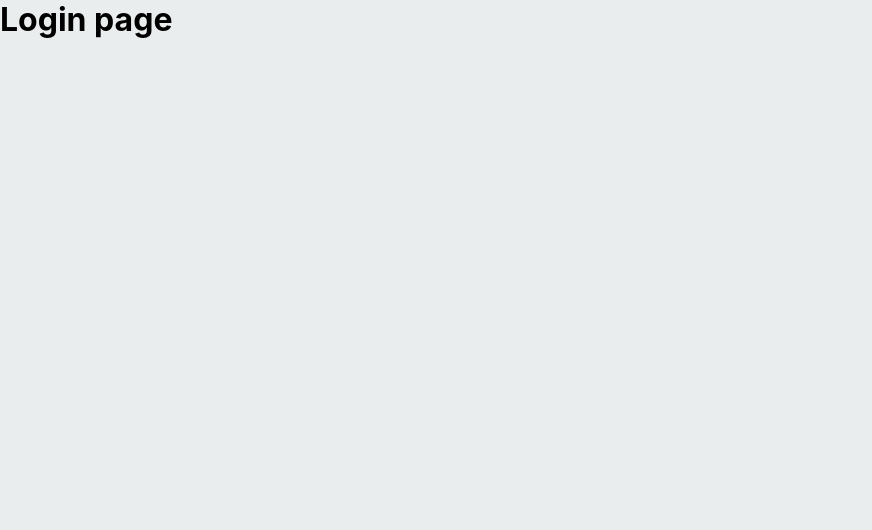
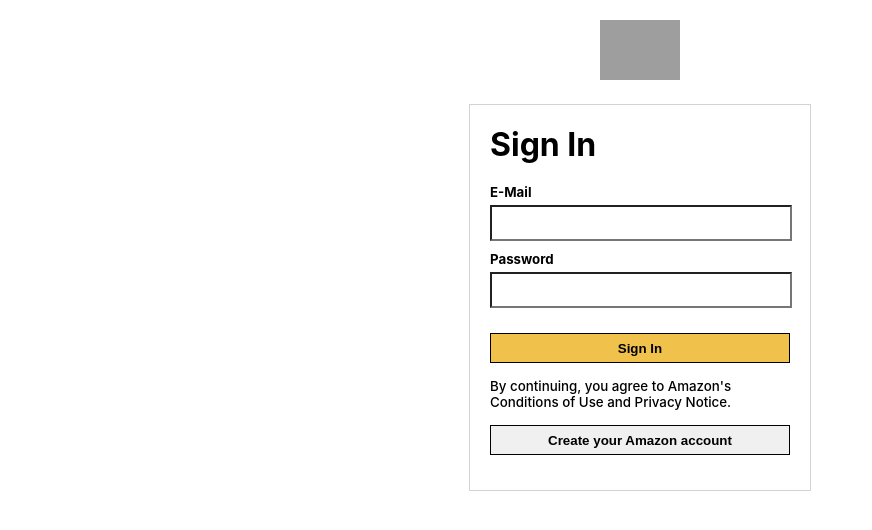
Before and after one commit to mempk/amazon_clone, a React (Create React App) app: page /login in a window 1280 px wide. Shown: the top 530 px of the page, without its empty margins (0-872 px from the left). Built offline with nearby package versions, Linux system fonts and the light colour scheme; no server answers; grey boxes are pictures that could not be loaded.

Commit message:
add a login feature

```diff
--- a/package.json
+++ b/package.json
@@ -8,6 +8,7 @@
     "@testing-library/jest-dom": "^5.14.1",
     "@testing-library/react": "^11.2.7",
     "@testing-library/user-event": "^12.8.3",
+    "firebase": "^8.7.1",
     "react": "^17.0.2",
     "react-dom": "^17.0.2",
     "react-router-dom": "^5.2.0",
--- a/src/App.js
+++ b/src/App.js
@@ -1,19 +1,50 @@
-import React from "react";
+import React,{useEffect} from "react";
 import "./App.css";
 import { BrowserRouter as Router, Switch, Route } from "react-router-dom";
 import Header from "./Header";
 import Home from "./Home";
+import Checkout from "./Checkout";
+import Login from './Login';
+import {auth} from './firebase';
+import { useStateValue } from "./context-api/StateProvider";
 
 function App() {
+
+  const [dispatch] = useStateValue();
+
+
+  useEffect(() => {
+
+    const unsubscribe = auth.onAuthStateChanged((authUser) =>{
+         if(authUser){
+          dispatch({
+            type:"SET_USER",
+            user:authUser
+          })
+         }
+         else{
+           dispatch({
+             type:"SET_USER",
+             user:null
+           })
+         }
+       })
+       return() =>{
+         unsubscribe();
+       }
+  }, [])
+
+
   return (
     <Router>
       <div className="app">
         <Switch>
-          <Route path="/checkout/:randomid">
-            <h1>Checkout Page</h1>
+          <Route path="/checkout">
+          <Header />
+          <Checkout />
           </Route>
           <Route path="/login">
-            <h1>Login page</h1>
+           <Login />
           </Route>
           <Route path="/">
             <Header />
--- a/src/Header.js
+++ b/src/Header.js
@@ -3,9 +3,19 @@ import "./Header.css";
 import { Link } from "react-router-dom";
 import SearchIcon from "@material-ui/icons/Search";
 import ShoppingBasketIcon from "@material-ui/icons/ShoppingBasket";
+import { useStateValue } from "./context-api/StateProvider";
+import { auth } from "./firebase";
 
 function Header() {
-  return (
+
+
+  const[{basket, user}] = useStateValue();
+
+  const login = () =>{
+    auth.signOut();
+
+  }
+   return (
     <nav className="header">
       <Link to="/">
         <img
@@ -18,10 +28,10 @@ function Header() {
         <SearchIcon className="header_searchIcon" />
       </div>
       <div className="header_nav">
-        <Link className="header_link">
-          <div className="header_option">
-            <span className="header_optionLine1">Hello Madhav</span>
-            <span className="header_optionLine2">Sign In</span>
+        <Link to ={!user && "/login"} className="header_link">
+          <div onClick={login} className="header_option">
+            <span className="header_optionLine1">Hello {user?.email}</span>
+            <span className="header_optionLine2">{user?"Sign Out":"Sign In"}</span>
           </div>
         </Link>
         <Link className="header_link">
@@ -39,7 +49,7 @@ function Header() {
         <Link to="/checkout">
           <div className="header_optionBasket">
             <ShoppingBasketIcon />
-            <span className="header_optionLine2 header_basketCount">0</span>
+            <span className="header_optionLine2 header_basketCount">{basket?.length}</span>
           </div>
         </Link>
       </div>
--- /dev/null
+++ b/src/Login.js
@@ -0,0 +1,59 @@
+import React,{useState} from "react";
+import { Link, useHistory } from "react-router-dom";
+import { auth } from "./firebase";
+import './login.css';
+
+function Login() {
+
+    const history = useHistory();
+
+    const [email, setEmail] = useState('');
+    const [password, setPassword] = useState('');
+
+    const login = (event )=>{
+        event.preventDefault();
+        auth.signInWithEmailAndPassword(email, password)
+        .then((auth) => {
+           history.push("/");
+        })
+        .catch(e =>alert(e.message))
+    }
+
+    const register =(event)=>{
+        event.preventDefault();
+        auth.createUserWithEmailAndPassword(email, password)
+        .then((auth) => {
+            history.push("/");
+        })
+        .catch(e =>alert(e.message))
+    }
+
+  return (
+    <div className="login">
+      <Link to="/">
+        <img
+          className="login_logo"
+          src="https://upload.wikimedia.org/wikipedia/commons/a/a9/Amazon_logo.svg"
+        />
+      </Link>
+
+    <div className="login_container">
+        <h1>Sign In</h1>
+        <form>
+
+        <h5>E-Mail</h5>
+        <input onChange={event => setEmail(event.target.value)}  value={email} type="text"/>
+        <h5>Password</h5>
+        <input  onChange={event => setPassword(event.target.value)}  value={password}type="text"/>
+        <button className ="login_button_signin" onClick={login}>Sign In</button>
+        </form>
+        <p>By continuing, you agree to Amazon's Conditions of Use and Privacy Notice.</p>
+        <button className ="login_button_create" onClick={register}> Create your Amazon account</button>
+
+
+    </div>
+    </div>
+  );
+}
+
+export default Login;
--- a/src/Product.css
+++ b/src/Product.css
@@ -3,7 +3,7 @@
     flex-direction: column;
     align-items: center;
     max-height: 400px;
-    min-width: 100px;
+    min-width: 300px;
     margin:10px;
     z-index: 1;
     background-color: white;
@@ -27,8 +27,11 @@
     margin-bottom: 15px;
 }
 
-.product > button{
+button{
     background-color: #f0c14b;
-    border: 1px solid;
     margin-bottom: 15px;
+    border:none;
+    padding:5px;
+    font-weight: 600;
+    border-radius: 5px;
 }
--- a/src/Product.js
+++ b/src/Product.js
@@ -1,7 +1,20 @@
 import React from 'react'
+import { useStateValue } from './context-api/StateProvider'
 import './Product.css'
 
 function Product({id, title, price, image, rating}) {
+
+    const [{basket},dispatch] = useStateValue();
+
+    const addToBasket =()=>(
+        dispatch({
+            type:'ADD_TO_BASKET',
+            item:{
+                id, title, price, image, rating
+            }
+
+        })
+    )
     return (
         <div className="product">
             <div className="product_info">
@@ -14,7 +27,7 @@ function Product({id, title, price, image, rating}) {
                 </div>
             </div>
             <img src={image} />
-            <button>Add to basket</button>
+            <button className="add_botton" onClick={addToBasket}>Add to basket</button>
         </div>
     )
 }
--- /dev/null
+++ b/src/firebase.js
@@ -0,0 +1,15 @@
+import firebase from "firebase";
+
+const firebaseApp = firebase.initializeApp({
+    apiKey: "AIzaSyCNS17RAjcxh8689SXakSYgodPQWRBiG_M",
+    authDomain: "clone-c9f51.firebaseapp.com",
+    projectId: "clone-c9f51",
+    storageBucket: "clone-c9f51.appspot.com",
+    messagingSenderId: "603938625974",
+    appId: "1:603938625974:web:a5dc873e265fd0e317c917",
+    measurementId: "G-PN6JV5V1Q9"
+  });
+
+  const auth = firebase.auth();
+
+  export {auth}
--- a/src/index.js
+++ b/src/index.js
@@ -3,10 +3,15 @@ import ReactDOM from 'react-dom';
 import './index.css';
 import App from './App';
 import reportWebVitals from './reportWebVitals';
+import { StateProvider } from './context-api/StateProvider';
+import reducer, { initialState } from './context-api/Reducer';
 
 ReactDOM.render(
   <React.StrictMode>
+    <StateProvider initialState={initialState} reducer={reducer}>
     <App />
+    </StateProvider>
+
   </React.StrictMode>,
   document.getElementById('root')
 );
--- /dev/null
+++ b/src/login.css
@@ -0,0 +1,53 @@
+.login{
+    background-color: white;
+    height: 100vh;
+    display:flex;
+    flex-direction: column;
+    align-items: center;
+}
+.login_logo{
+    height:60px;
+    object-fit: contain;
+    margin:20px 0px;
+}
+
+.login_container{
+    width:300px;
+    display:flex;
+    flex-direction: column;
+    padding:20px;
+    border:solid 1px lightgray;
+
+}
+
+.login_container >p{
+    font-size: smaller;
+    font-weight: 500;
+}
+.login_container > h1{
+    margin-bottom: 20px;
+}
+.login_container > form > input{
+    height:30px;
+    background-color: white;
+    width:98%;
+    margin-bottom: 10px;
+}
+.login_container > form > h5{
+    margin-bottom: 5px;
+}
+.login_button_signin{
+    height:30px;
+    border:solid 1px black;
+    margin:15px 0px;
+    border-radius: 0;
+    width:100%;
+}
+.login_button_create{
+    height:30px;
+    border:solid 1px black;
+    margin:15px 0px;
+    border-radius: 0;
+    width:100%;
+    background-color: rgba(204, 199, 199, 0.267);
+}
```
Also changed, not shown: src/App.css (line endings or trailing spaces), 2 other files (tests, documents, lock files or other folders).
